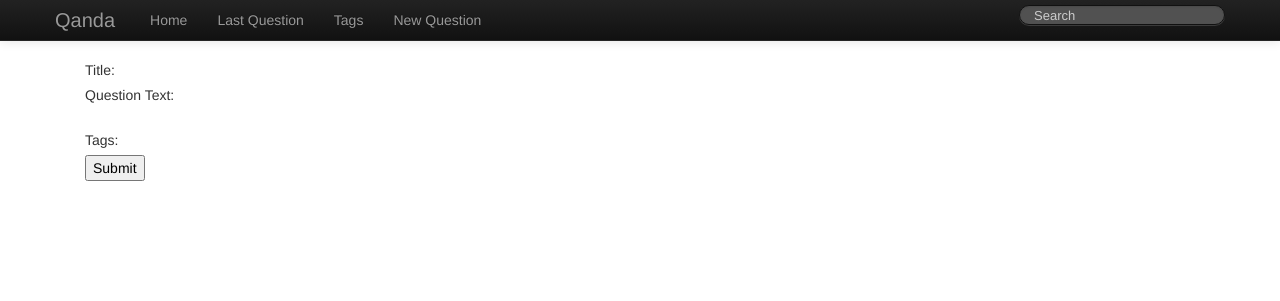
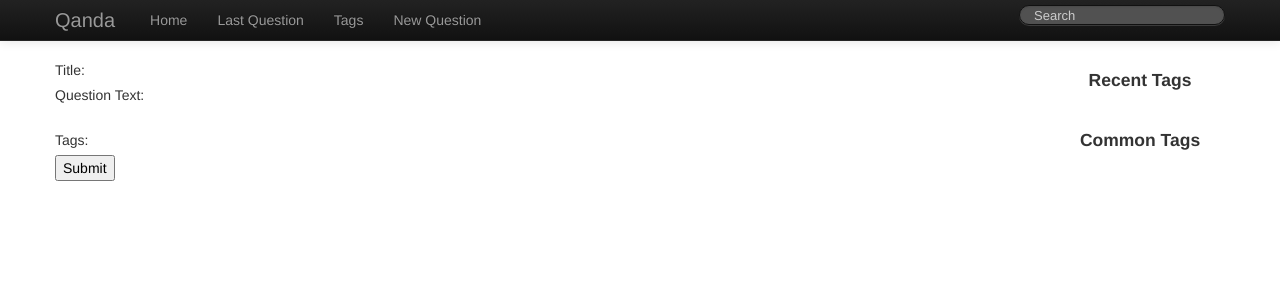
Before and after one commit to alpsayin/django-qanda, a Django app: template qanda/qanda_app/templates/new_question.html in a window 1280 px wide. Shown: the top 301 px of the page. Run offline with Django 3.2, Linux system fonts and the light colour scheme; the template is opened without the code that fills it, so the values that code supplies are empty; some libraries are stand-ins or nearby versions.

Commit message:
also serve common and recent tags in new question page

```diff
--- a/qanda/qanda_app/templates/new_question.html
+++ b/qanda/qanda_app/templates/new_question.html
@@ -8,6 +8,7 @@
 
 	{% block new_question %}
 
+<div class="row">
 	<div class="span6">
 		<form method="post" action="{{ action_link }}">
 			{% csrf_token %}
@@ -36,6 +37,10 @@
 		</form>
 	</div>
 
+	{% include "righthand_tags.html" %}
+
+</div>
+
 	{% endblock %}
 
 {% endblock %}
```
Also changed, not shown: qanda/qanda_app/views.py (+4 -3 lines).
